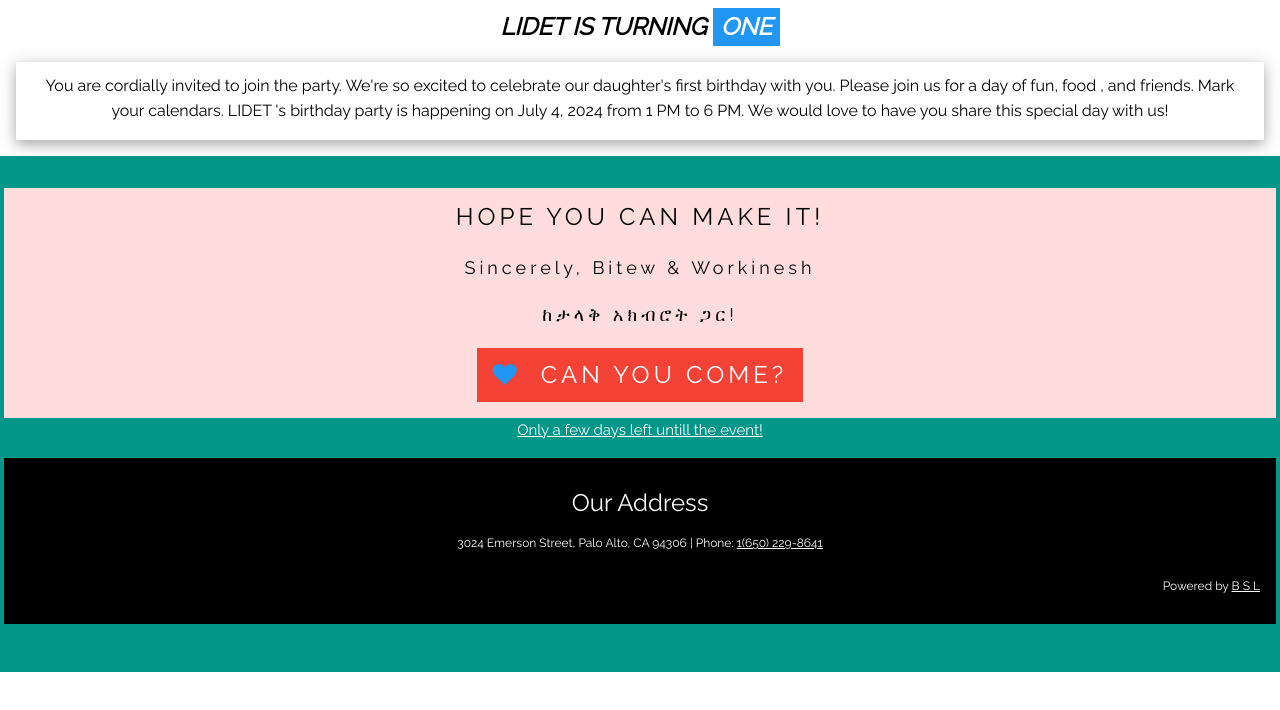
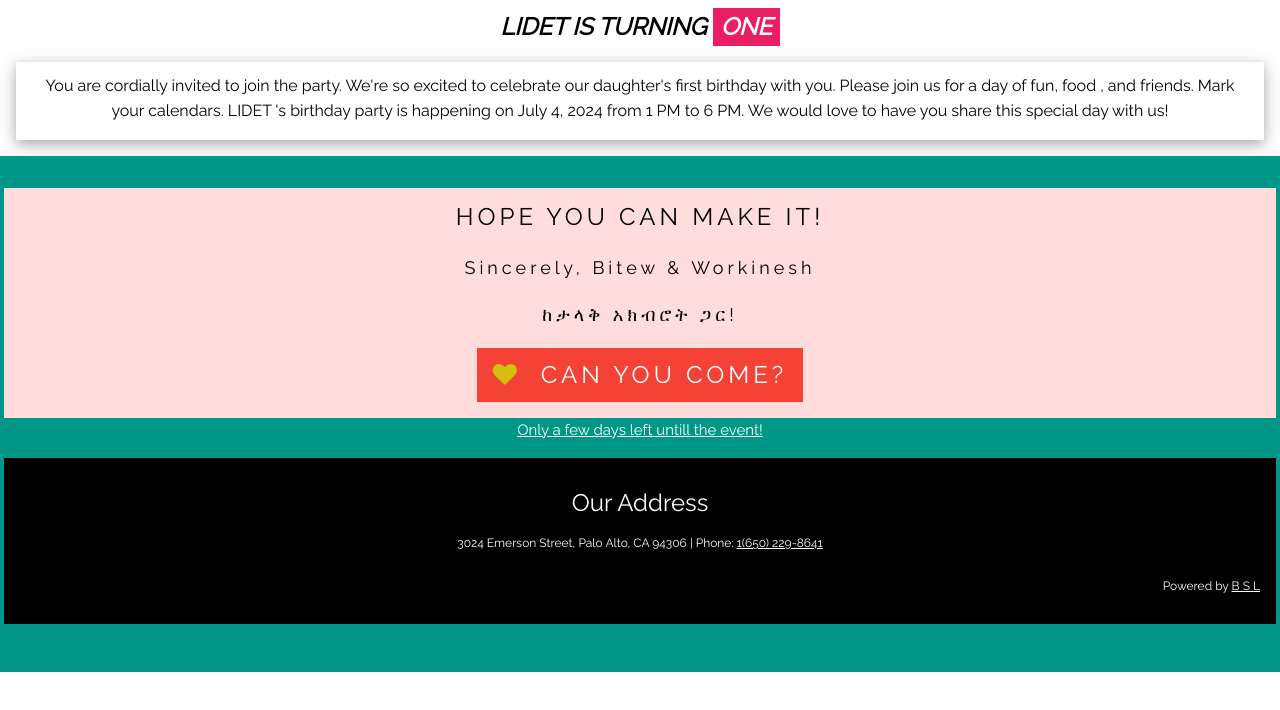
Before and after one commit to b2tisase/Lidet-Birthday-party, a plain HTML site: page index.html in a window 1280 px wide. Shown: the part 82-792 px from the top of the page. Drawn offline with nearby package versions, Linux system fonts and the light colour scheme; a script that the page names is missing.

Commit message:
Update index.html

```diff
--- a/index.html
+++ b/index.html
@@ -71,7 +71,7 @@ body, html {
 
 
 
-  <h1 class="w3-center w3-xlarge"> <b> <i>  LIDET IS TURNING  <span class="w3-tag w3-blue"> ONE </i> </b> <br> </span>   </h1>
+  <h1 class="w3-center w3-xlarge"> <b> <i>  LIDET IS TURNING  <span class="w3-tag w3-pink"> ONE </i> </b> <br> </span>   </h1>
 
 
     <div class="w3-card-4 w3-margin w3-white">
@@ -116,7 +116,7 @@ body, html {
 
 
 
-            <p> <a href="https://forms.gle/bxK1gJYXKVzegBkr8" target="_blank"  class="w3-button w3-red w3-xlarge "><i class="fa fa-heart w3-text-blue w3-xlarge" > </i> CAN YOU COME?</a></p>
+            <p> <a href="https://forms.gle/bxK1gJYXKVzegBkr8" target="_blank"  class="w3-button w3-red w3-xlarge "><i class="fa fa-heart w3-text-yellow w3-xlarge" > </i> CAN YOU COME?</a></p>
 
         </div>
 
```
